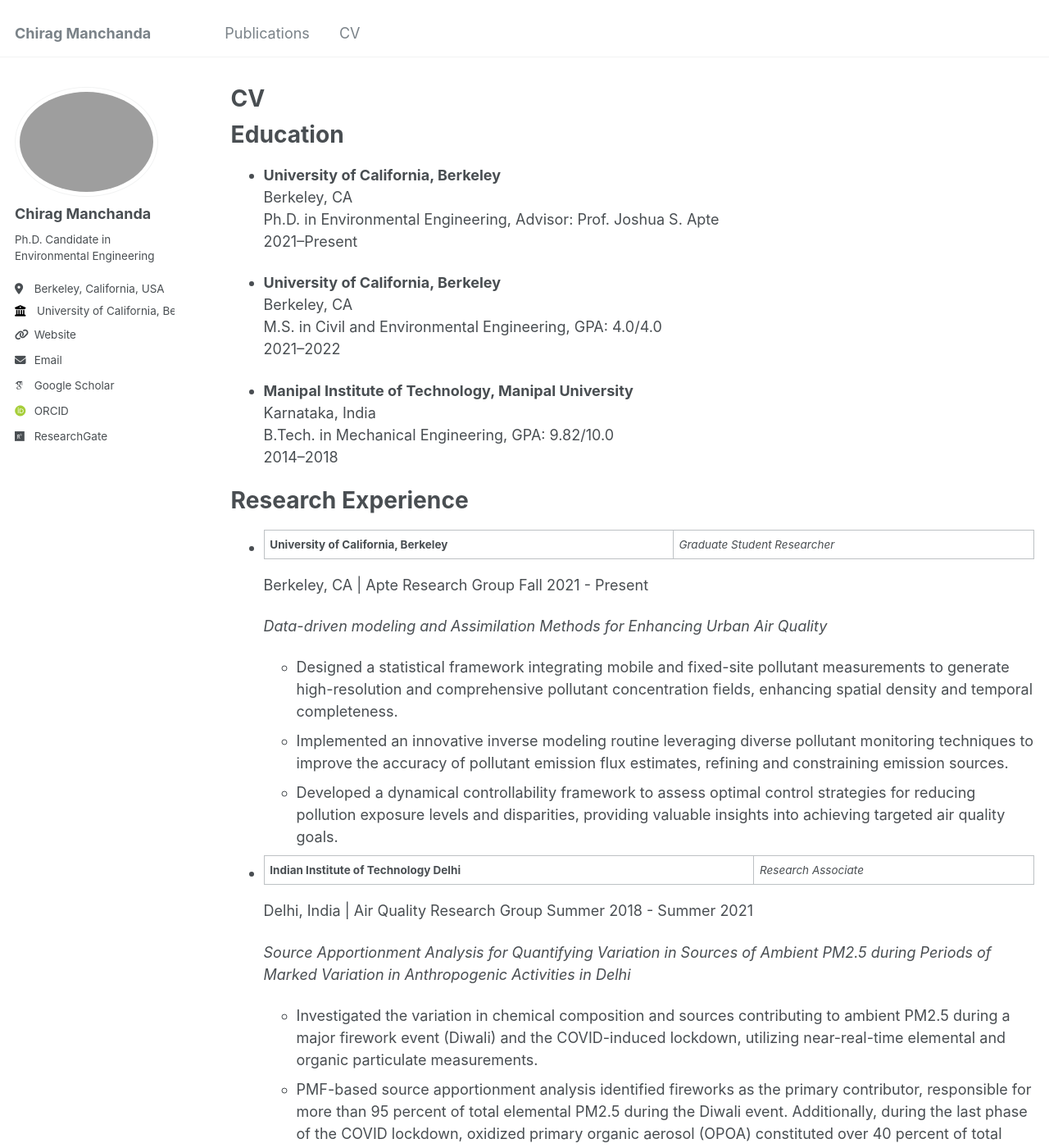
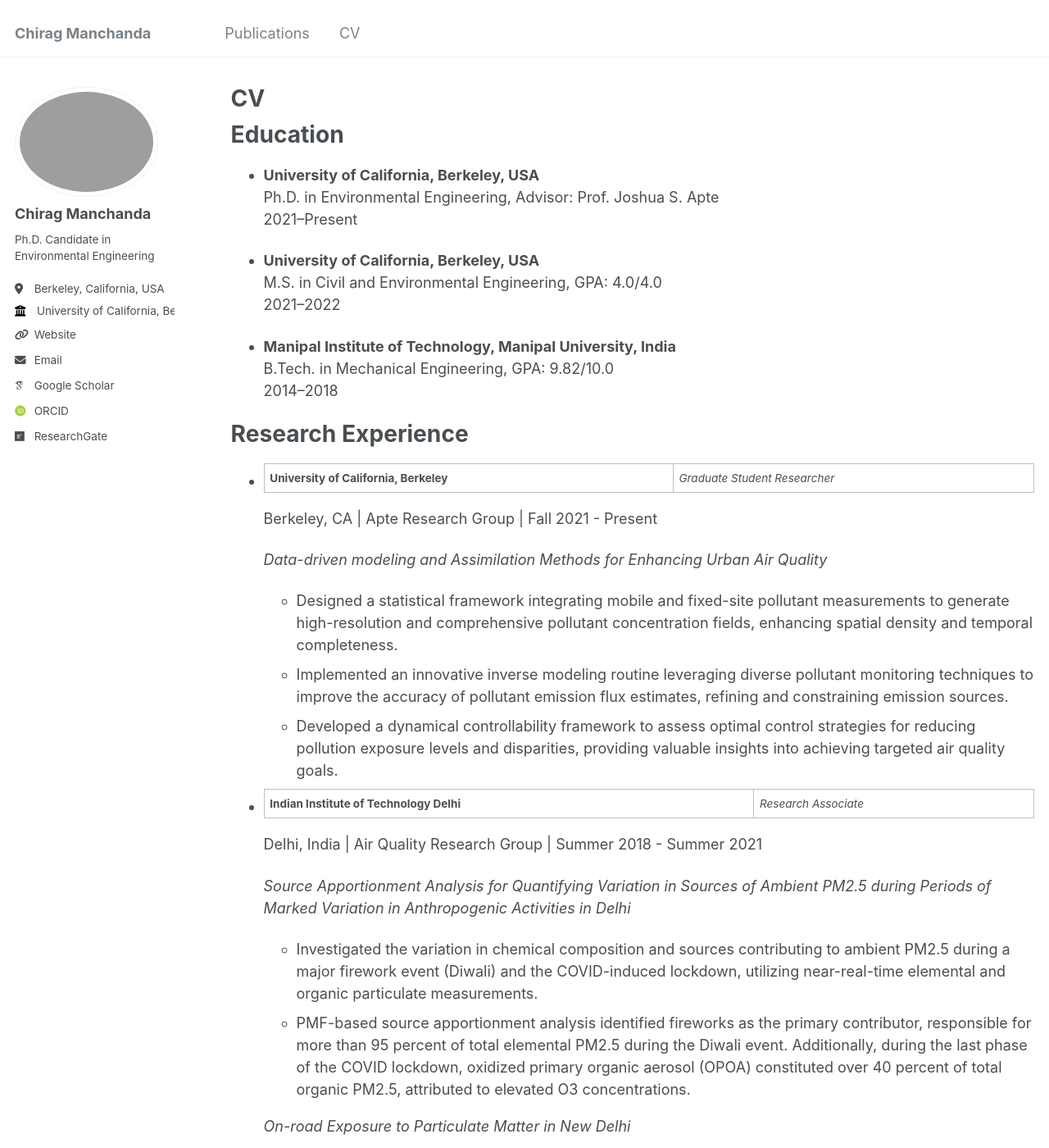
Before and after one commit to chirag-manchanda/chirag-manchanda.github.io, a Jekyll site: the page built from _pages/cv.md, in a window 1280 px wide and 1400 px high. Shown: the whole window at 82% size. Built offline with Jekyll 4.4.1, drawn with Linux system fonts in a browser that asks for light colours; some web fonts are replaced; some of the changed text lies outside the part shown.

Commit message:
Update cv.md

```diff
--- a/_pages/cv.md
+++ b/_pages/cv.md
@@ -11,18 +11,15 @@ redirect_from:
 
 Education
 ======
-- **University of California, Berkeley**
-  Berkeley, CA
+- **University of California, Berkeley, USA**
   Ph.D. in Environmental Engineering, Advisor: Prof. Joshua S. Apte
   2021–Present
 
-- **University of California, Berkeley**
-  Berkeley, CA
+- **University of California, Berkeley, USA**
   M.S. in Civil and Environmental Engineering, GPA: 4.0/4.0
   2021–2022
 
-- **Manipal Institute of Technology, Manipal University**
-  Karnataka, India
+- **Manipal Institute of Technology, Manipal University, India**
   B.Tech. in Mechanical Engineering, GPA: 9.82/10.0
   2014–2018
 
@@ -31,7 +28,7 @@ Research Experience
 ======
 - **University of California, Berkeley** | _Graduate Student Researcher_
 
-  Berkeley, CA | Apte Research Group
+  Berkeley, CA | Apte Research Group |
   Fall 2021 - Present
 
   *Data-driven modeling and Assimilation Methods for Enhancing Urban Air Quality*
@@ -41,7 +38,7 @@ Research Experience
 
 - **Indian Institute of Technology Delhi** | _Research Associate_
 
-  Delhi, India | Air Quality Research Group
+  Delhi, India | Air Quality Research Group |
   Summer 2018 - Summer 2021
 
   *Source Apportionment Analysis for Quantifying Variation in Sources of Ambient PM2.5 during Periods of Marked Variation in Anthropogenic Activities in Delhi*
@@ -54,7 +51,7 @@ Research Experience
 
 - **Nanyang Technological University Singapore** | _Research Associate_
 
-  Singapore | School of Mechanical and Aerospace Engineering
+  Singapore | School of Mechanical and Aerospace Engineering |
   Spring 2018 - Summer 2018
 
   *Non-Invasive Detection of Stenosis in Human Carotid Arteries*
```
